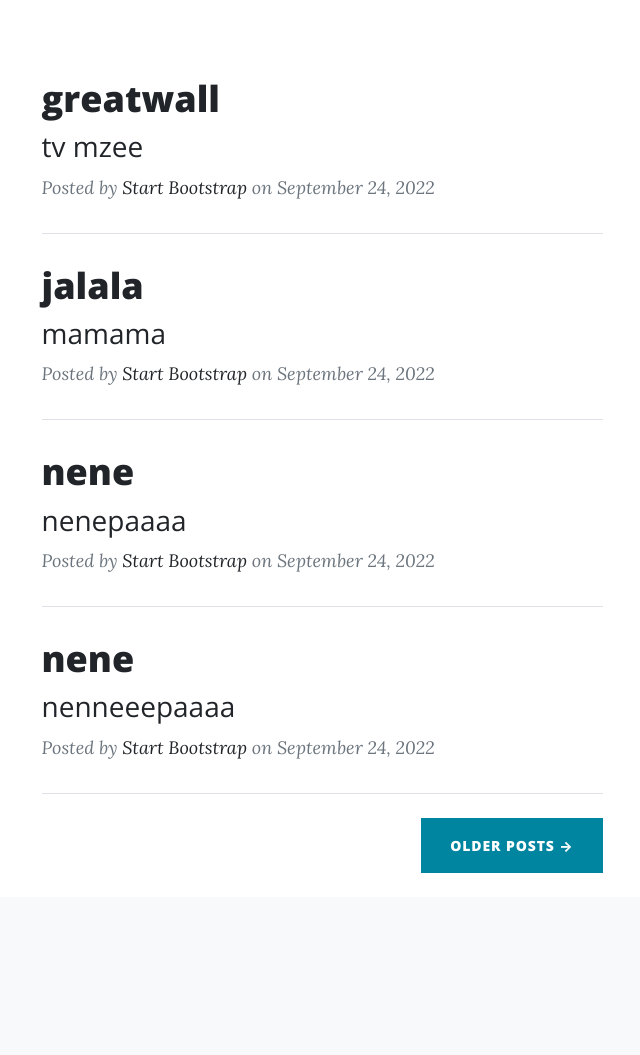
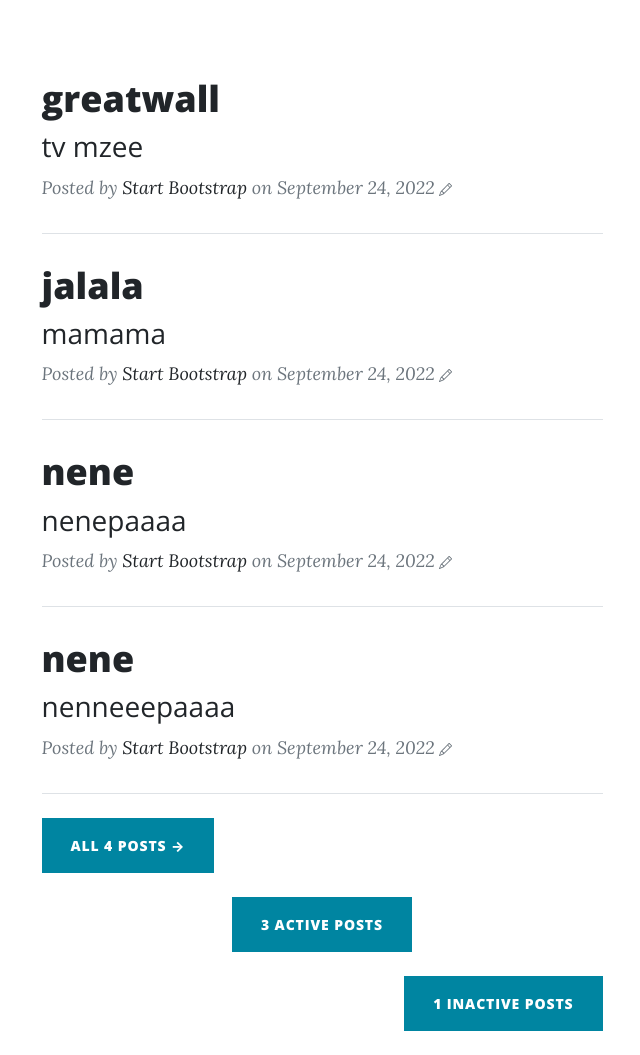
Before and after one commit to rezarex/vado-blog, a Django app: page / in a window 1280 px wide. Shown: the part 622-1677 px from the top of the page, without its empty margins (318-958 px from the left). Before the commit the page ends 1495 px from the top, so only its background shows below. Run offline with Django 4.2, Linux system fonts and the light colour scheme; data comes from the database, SQL or seed files in the repository; both versions use the stored data as it was after the commit; some libraries are stand-ins or nearby versions.

Commit message:
progress

```diff
--- a/blog/blogapp/views.py
+++ b/blog/blogapp/views.py
@@ -6,7 +6,14 @@ from django.urls import reverse
 
 def index(request):
     blog = Blog.objects.all()
-    context = {'blog':blog}
+
+
+    #filter querysets
+    active_count = blog.filter(is_active = True).count()
+    inactive_count = blog.filter(is_active = False).count()
+    total_count = blog.count()
+    #context = {'blog':[]} #--simulate no content
+    context = {'blog':blog, 'active_count':active_count, 'inactive_count':inactive_count,'total_count':total_count}
 
     return render(request, 'blogapp/index.html', context)
 
--- a/blog/templates/_partials/header.html
+++ b/blog/templates/_partials/header.html
@@ -1,7 +1,30 @@
 {% load static %}
+
+ <!-- Navigation-->
+ <!-- <nav class="navbar navbar-expand-lg navbar-light sticky-top" id="mainNav">
+  <div class="container px-4 px-lg-5">
+      <a class="navbar-brand" href="index.html">Start Bootstrap</a>
+      <button class="navbar-toggler" type="button" data-bs-toggle="collapse" data-bs-target="#navbarResponsive" aria-controls="navbarResponsive" aria-expanded="false" aria-label="Toggle navigation">
+          Menu
+          <i class="fas fa-bars"></i>
+      </button>
+      <div class="collapse navbar-collapse" id="navbarResponsive">
+          <ul class="navbar-nav ms-auto py-4 py-lg-0">
+              <li class="nav-item"><a class="nav-link px-lg-3 py-3 py-lg-4" href="index.html">Home</a></li>
+              <li class="nav-item"><a class="nav-link px-lg-3 py-3 py-lg-4" href="about.html">About</a></li>
+              <li class="nav-item"><a class="nav-link px-lg-3 py-3 py-lg-4" href="post.html">Sample Post</a></li>
+              <li class="nav-item"><a class="nav-link px-lg-3 py-3 py-lg-4" href="contact.html">Contact</a></li>
+          </ul>
+      </div>
+  </div>
+</nav> -->
+
+
+
+
 <nav class="navbar sticky-top bg-light">
     <div class="container-fluid">
-      <a class="navbar-brand" href="#">
+      <a class="navbar-brand" href={% url 'home' %}>
         <img src="{% static 'img/logo.jpg' %}" alt="Vado Dev" width="30" height="24">
       </a>
 
--- a/blog/templates/blogapp/index.html
+++ b/blog/templates/blogapp/index.html
@@ -7,24 +7,25 @@
 
     <!-- <h1>Blogs</h1> -->
 
-    {% if blog %}
+
 
 
 
 
 <!-- Page Header-->
-<header class="masthead" style="background-image: url('assets/img/home-bg.jpg')">
+<header class="masthead" style="background-image: url('static/img/bg.jpg')">
     <div class="container position-relative px-4 px-lg-5">
         <div class="row gx-4 gx-lg-5 justify-content-center">
             <div class="col-md-10 col-lg-8 col-xl-7">
                 <div class="site-heading">
                     <h1>Hi I'm Marvin</h1>
-                    <span class="subheading">A Backend Engineer/ Technical writer and aspiring Data Scientist!</span>
+                    <span class="subheading">A Backend Engineer/ Technical writer and an aspiring Data Scientist!</span>
                 </div>
             </div>
         </div>
     </div>
 </header>
+{% if blog %}
 <!-- Main Content-->
 <div class="container px-4 px-lg-5">
     <div class="row gx-4 gx-lg-5 justify-content-center">
@@ -40,7 +41,12 @@
                     Posted by
                     <a href="#!">Start Bootstrap</a>
                     on September 24, 2022
+                    <svg xmlns="http://www.w3.org/2000/svg" width="13" height="13" fill="currentColor" class="bi bi-pencil" viewBox="0 0 16 16">
+                        <path d="M12.146.146a.5.5 0 0 1 .708 0l3 3a.5.5 0 0 1 0 .708l-10 10a.5.5 0 0 1-.168.11l-5 2a.5.5 0 0 1-.65-.65l2-5a.5.5 0 0 1 .11-.168l10-10zM11.207 2.5 13.5 4.793 14.793 3.5 12.5 1.207 11.207 2.5zm1.586 3L10.5 3.207 4 9.707V10h.5a.5.5 0 0 1 .5.5v.5h.5a.5.5 0 0 1 .5.5v.5h.293l6.5-6.5zm-9.761 5.175-.106.106-1.528 3.821 3.821-1.528.106-.106A.5.5 0 0 1 5 12.5V12h-.5a.5.5 0 0 1-.5-.5V11h-.5a.5.5 0 0 1-.468-.325z"/>
+                      </svg>
+                    <!-- <i class="bi bi-pencil"></i> -->
                 </p>
+
             </div>
             <!-- Divider-->
             <hr class="my-4" />
@@ -93,12 +99,20 @@
             <hr class="my-4" />
              Divider-->
             <!-- Pager-->
-            <div class="d-flex justify-content-end mb-4"><a class="btn btn-primary text-uppercase" href="#!">Older Posts →</a></div>
+            <div class="d-flex justify-content-start mb-4"><a class="btn btn-primary text-uppercase" href="?filter=all">All {{total_count}} Posts →</a></div>
+            <div class="d-flex justify-content-center mb-4"><a class="btn btn-primary text-uppercase" href="?filter=active">{{active_count}} Active Posts</a></div>
+            <div class="d-flex justify-content-end mb-4"><a class="btn btn-primary text-uppercase" href="?filter=inactive">{{inactive_count}} Inactive Posts</a></div>
         </div>
     </div>
 </div>
 
     {% else %}
 
+    <div class="alert alert-info" role="alert">
+        No blog yet!
+      </div>
+
+      <p><a href={% url 'new-blog' %}>Create one?</a></p>
+
     {% endif %}
 {% endblock %}
```
Also changed, not shown: blog/blog/static/img/bg.jpg (added), blog/db.sqlite3.
